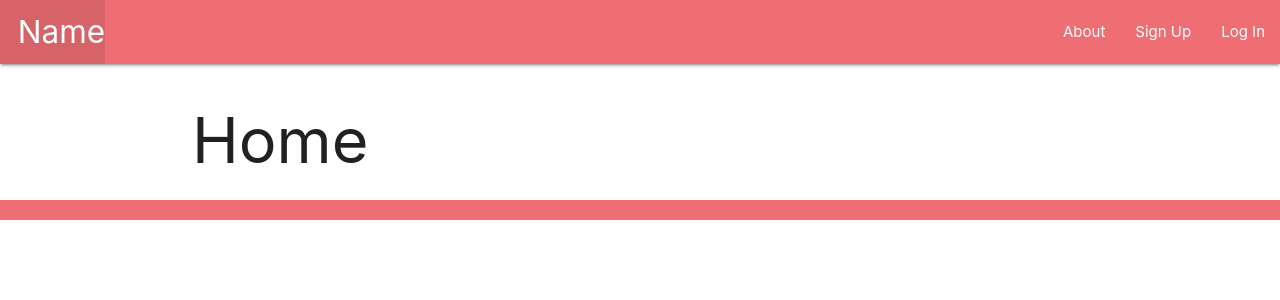
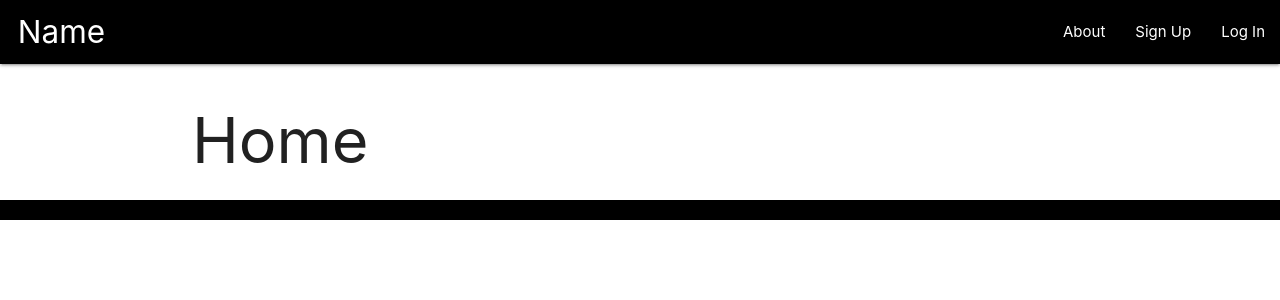
Before and after one commit to DavidGriffinMartin/Family-Day-Planner, a Django app: template main_app/templates/home.html in a window 1280 px wide. Shown: the top 300 px of the page. Run offline with Django 4.2, Linux system fonts and the light colour scheme; the template is opened without the code that fills it, so the values that code supplies are empty.

Commit message:
wip: Updates NavBar CSS.

```diff
--- a/main_app/templates/base.html
+++ b/main_app/templates/base.html
@@ -13,7 +13,7 @@
   <body>
     <header class="navbar-fixed">
       <nav>
-        <div class="nav-wrapper">
+        <div class="nav-wrapper black">
           <ul>
             <li>
               <a href="/" class="left brand-logo">&nbsp;&nbsp;Name</a>
@@ -34,7 +34,7 @@
       </nav>
     </header>
     <main class="container">{% block content %} {% endblock %}</main>
-    <footer class="page-footer">
+    <footer class="page-footer black">
       <div class="right">All Rights Reserved, &copy; 2019 Name &nbsp;</div>
     </footer>
   </body>
```
